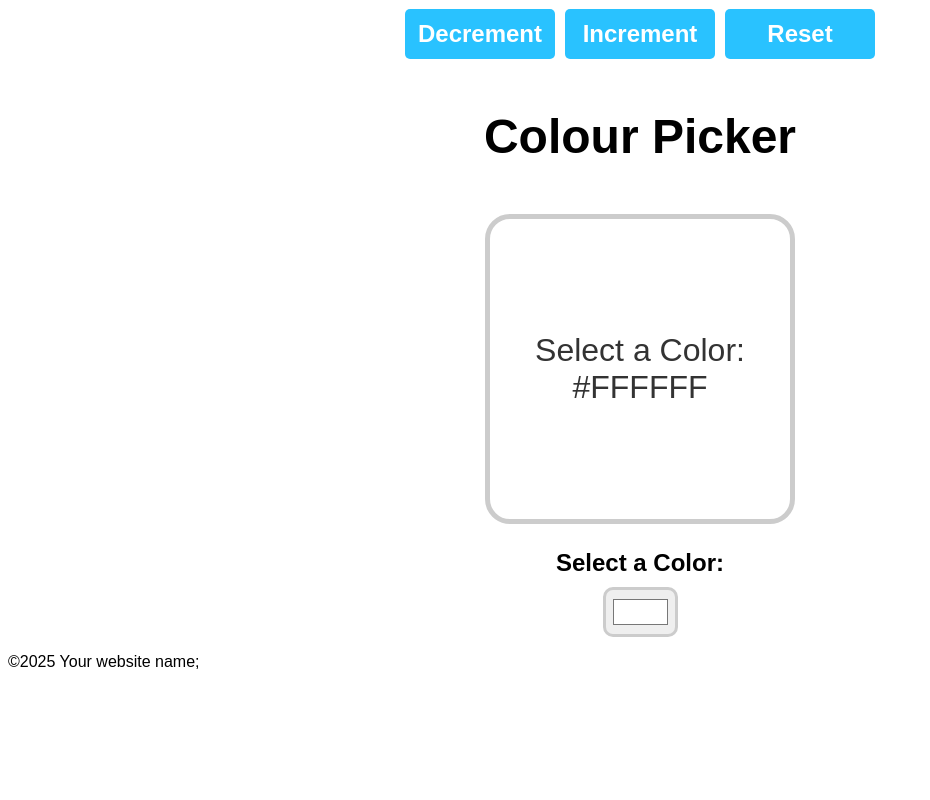
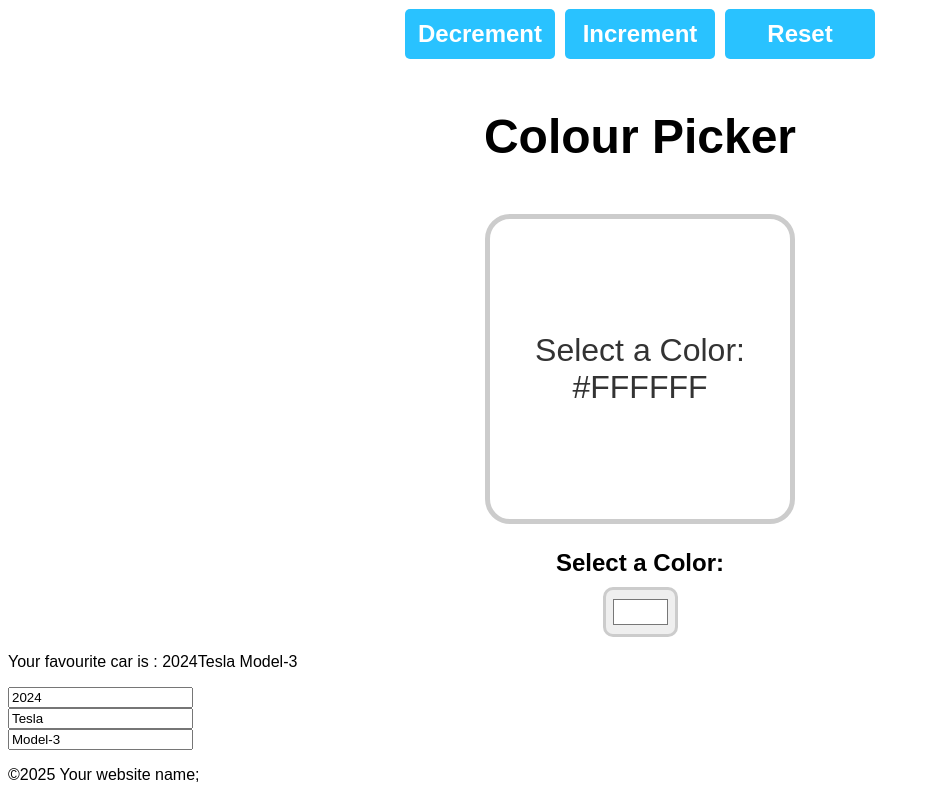
Before and after one commit to neupanerabin/React_Work, a React (Vite) app in the folder react-app-learn/: page / in a window 1280 px wide. Shown: the part 2783-3583 px from the top of the page, without its empty margins (0-930 px from the left). Before the commit the page ends 3470 px from the top, so only its background shows below. Built offline with nearby package versions, Linux system fonts and the light colour scheme.

Commit message:
update state object

```diff
--- a/react-app-learn/src/App.jsx
+++ b/react-app-learn/src/App.jsx
@@ -9,6 +9,7 @@ import Button from "./Button.jsx";
 import MyComponent from "./MyComponent.jsx";
 import Counter from "./Counter.jsx";
 import ColourPicker from "./ColourPicker.jsx"
+import UpdateObjectState from "./Objects_In_State.jsx";
 
 function App() {
 
@@ -47,6 +48,7 @@ function App() {
       <Counter />
 
       <ColourPicker />
+      <UpdateObjectState />
 
       <Footer></Footer>
     </>
--- /dev/null
+++ b/react-app-learn/src/Objects_In_State.jsx
@@ -0,0 +1,36 @@
+import { useState } from "react";
+
+
+function UpdateObjectState() {
+
+  const [car, setCar] = useState({ year: 2024, make: "Tesla", model: "Model-3 " });
+
+  function handleYearChange(event) {
+    setCar(c => ({ ...c, year: event.target.value }));
+
+  }
+
+  function handleMakeChange(event) {
+    setCar(car => ({ ...car, make: event.target.value }))
+
+  }
+
+  function handleModelChange(event) {
+    setCar(car => ({ ...car, model: event.target.value }));
+
+  }
+
+
+
+  return (<div>
+    <p>Your favourite car is : {car.year}{car.make} {car.model} </p>
+
+    <input type="number" value={car.year} onChange={handleYearChange} /> <br />
+    <input type="text" value={car.make} onChange={handleMakeChange} /> <br />
+    <input type="text" value={car.model} onChange={handleModelChange} /> <br />
+
+  </div>);
+
+
+}
+export default UpdateObjectState
```
Also changed, not shown: 1 other file (tests, documents, lock files or other folders).
